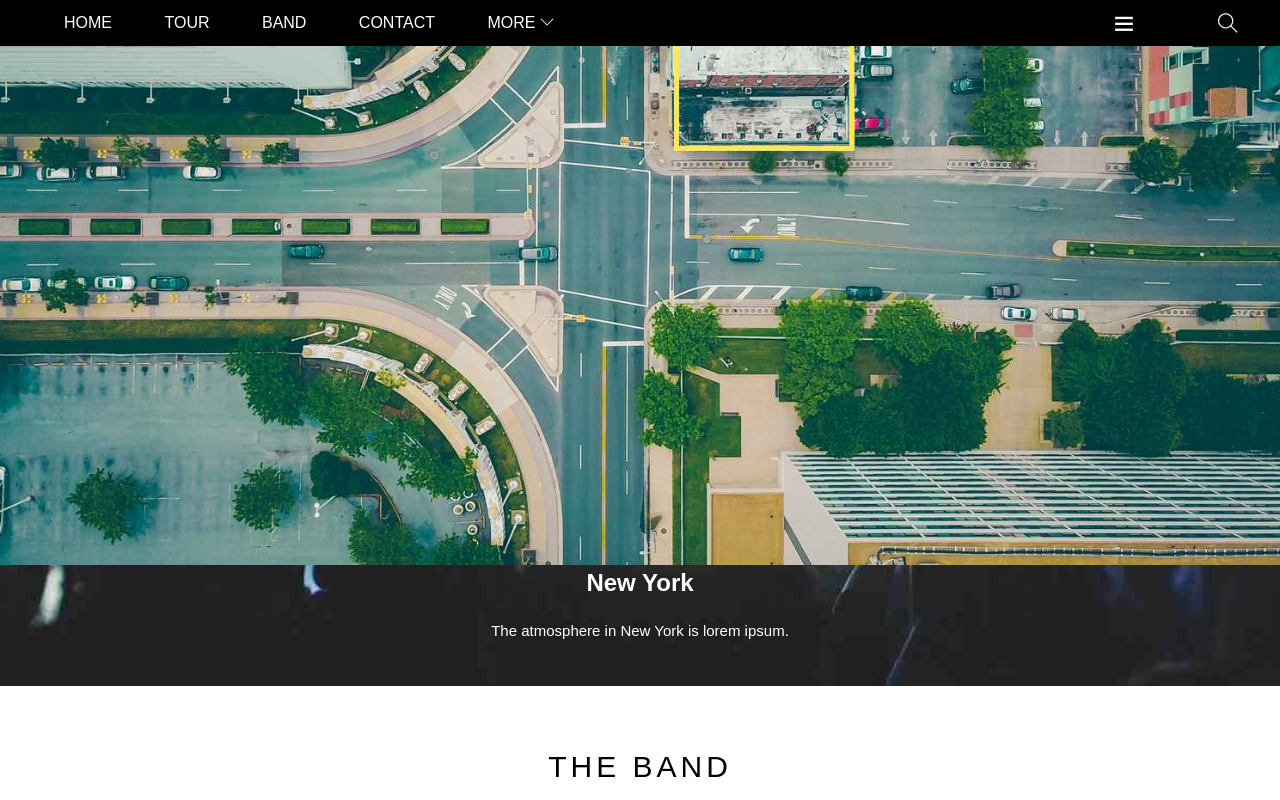
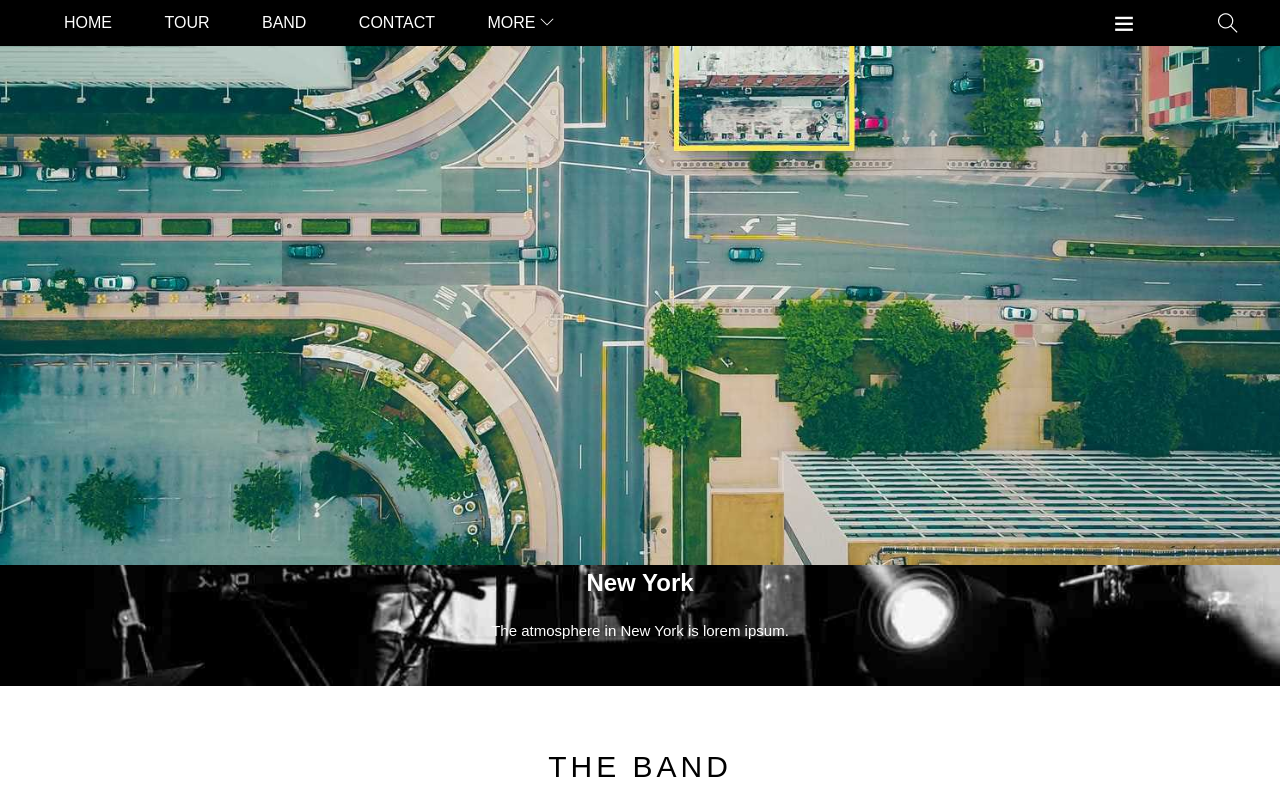
Before and after one commit to minhsang-1601/my-web-02, a plain HTML site: page index.html in a window 1280 px wide. Shown: the top 800 px of the page. Drawn offline with Linux system fonts and the light colour scheme.

Commit message:
sa
axazx

```diff
--- a/assets/css/style.css
+++ b/assets/css/style.css
@@ -184,7 +184,7 @@
     position: relative;
     margin-top: 46px;
     padding-top: 50%;
-    background: url('/assets/img/slider/slider3.jpg') top center / cover no-repeat;
+    background: url('/assets/img/slider1.png') top center / cover no-repeat;
     }
 
 #slider .text-content{
```
Also changed, not shown: assets/img/slider1.png (renamed from assets/img/slider/slider1.png).
